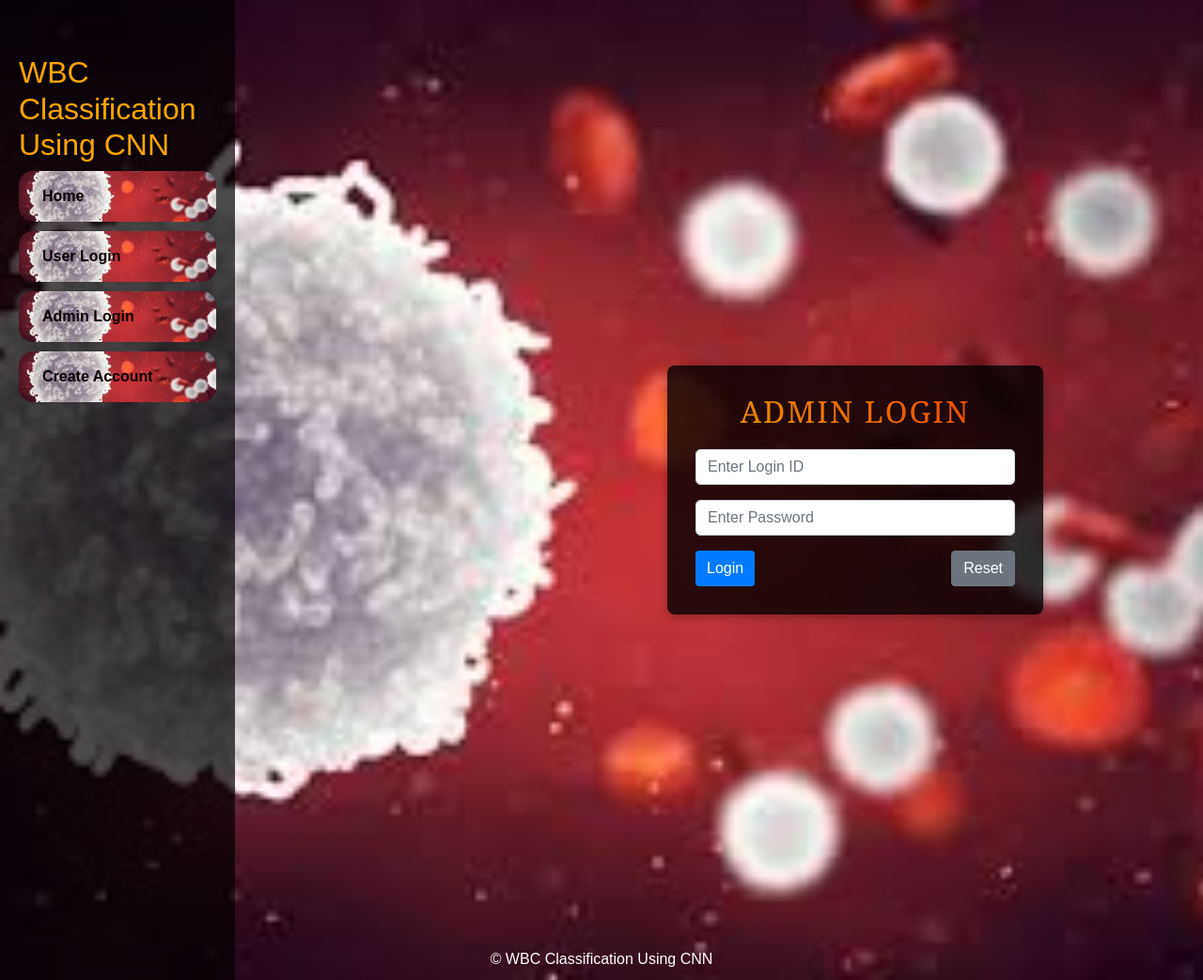
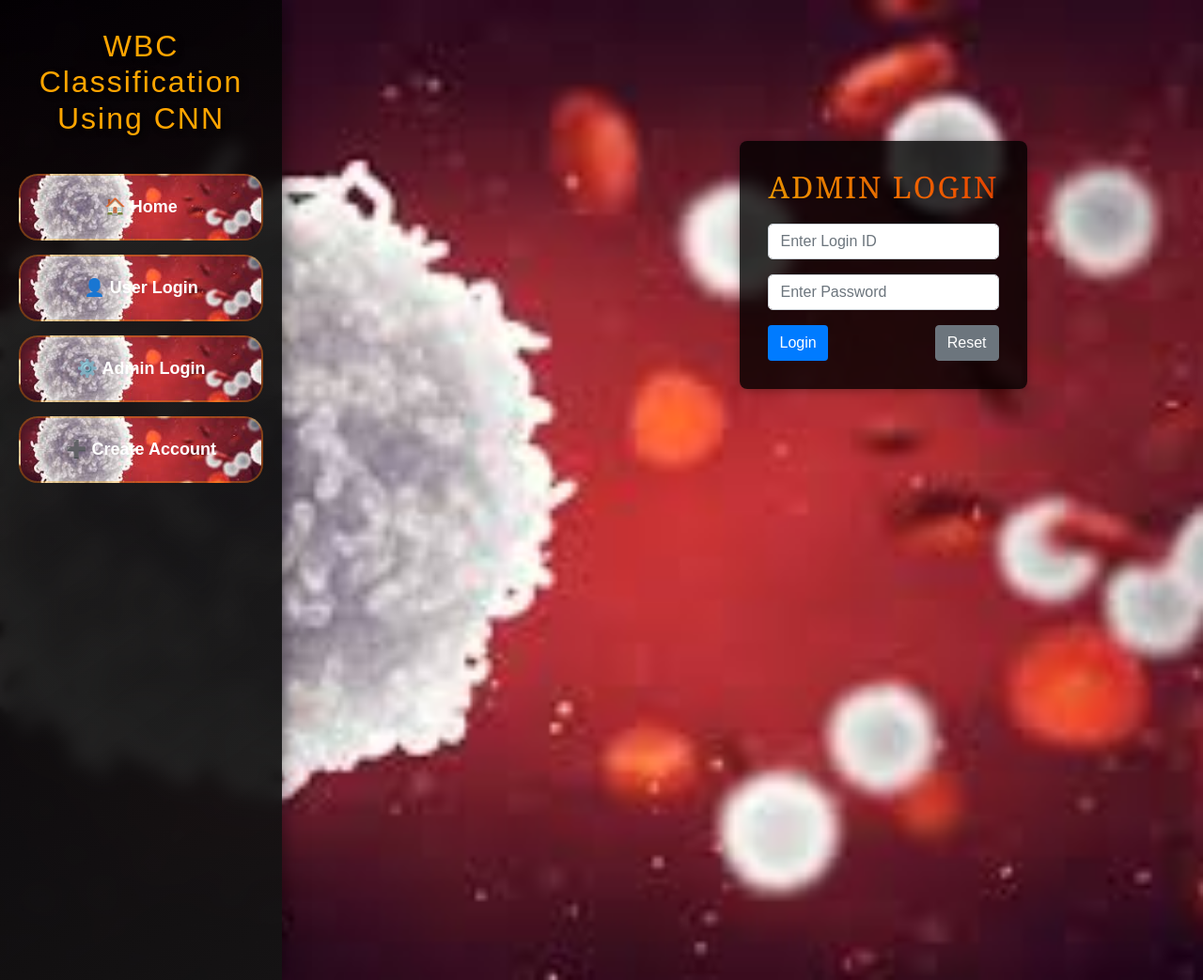
Before and after one commit to pallapothukavya/multiclass_classification_of_whitebloodcells, a Django app: page /Adminlogin/ in a window 1280 px wide. Shown: the whole page at 94% size. Run offline with Django 4.2, Linux system fonts and the light colour scheme; some libraries are stand-ins or nearby versions.

Commit message:
updated files

```diff
--- a/templates/base.html
+++ b/templates/base.html
@@ -4,107 +4,241 @@
 <html lang="en">
 <head>
     <meta charset="UTF-8">
-    <meta name="viewport" content="width=device-width, initial-scale=1.0">
-    <link href="https://maxcdn.bootstrapcdn.com/bootstrap/4.5.2/css/bootstrap.min.css" rel="stylesheet">
+    <meta name="viewport" content="width=device-width, initial-scale=1.0, maximum-scale=1.0, user-scalable=no">
+    <link href="https://cdn.jsdelivr.net/npm/bootstrap@4.6.2/dist/css/bootstrap.min.css" rel="stylesheet">
     <title>WBC Classification Using CNN</title>
     <style>
-        /* Exactly your old style */
+        * {
+            box-sizing: border-box;
+        }
+
+        html, body {
+            margin: 0;
+            padding: 0;
+            height: 100%;
+            overflow-x: hidden;
+            font-family: 'Segoe UI', Tahoma, Geneva, Verdana, sans-serif;
+        }
+
         body {
-            display: flex;
-            min-height: 100vh;
-            margin: 0;
             background-image: url("{% static 'wbc image.jpeg' %}");
             background-size: cover;
             background-position: center;
+            background-attachment: fixed;
             color: white;
+            display: flex;
+            flex-direction: column;
+            min-height: 100vh;
         }
 
         .sidebar {
-            min-width: 250px;
-            background-color: rgba(0, 0, 0, 0.7);
-            padding: 20px;
+            width: 280px;
+            background: linear-gradient(145deg, rgba(0,0,0,0.85), rgba(20,20,20,0.95));
+            backdrop-filter: blur(10px);
+            padding: 30px 20px;
             position: fixed;
-            height: 100%;
+            height: 100vh;
+            left: 0;
+            top: 0;
+            z-index: 1000;
+            box-shadow: 2px 0 20px rgba(0,0,0,0.5);
+            overflow-y: auto;
         }
+
         .content {
-            flex-grow: 1;
-            padding: 20px;
-            margin-left: 270px;
-            background-color: transparent;
-            border-radius: 10px;
+            flex: 1;
+            margin-left: 280px;
+            padding: 40px;
+            min-height: 100vh;
+            position: relative;
         }
 
         .nav-link {
-            margin-bottom: 10px;
-            color: rgb(12, 2, 2);
-            font-weight: bold;
-            padding: 15px 25px;
-            border-radius: 15px;
+            display: block;
+            margin-bottom: 15px;
+            color: #fff;
+            font-weight: 600;
+            padding: 18px 25px;
+            border-radius: 20px;
+            text-decoration: none;
+            font-size: 16px;
+            background: linear-gradient(45deg, rgba(255,165,0,0.2), rgba(255,215,0,0.1));
+            background-image: url("{% static 'wbc image.jpeg' %}");
             background-size: cover;
             background-position: center;
-            transition: background-color 0.3s, color 0.3s, border 0.3s, transform 0.2s;
+            background-blend-mode: overlay;
+            border: 2px solid rgba(255,165,0,0.3);
+            transition: all 0.3s ease;
+            text-align: center;
+            position: relative;
+            overflow: hidden;
         }
-        .nav-link.home      { background-image: url("{% static 'wbc image.jpeg' %}"); }
-        .nav-link.user-login { background-image: url("{% static 'wbc image.jpeg' %}"); }
-        .nav-link.admin-login { background-image: url("{% static 'wbc image.jpeg' %}"); }
-        .nav-link.create-account { background-image: url("{% static 'wbc image.jpeg' %}"); }
+
+        .nav-link::before {
+            content: '';
+            position: absolute;
+            top: 0;
+            left: -100%;
+            width: 100%;
+            height: 100%;
+            background: linear-gradient(90deg, transparent, rgba(255,255,255,0.3), transparent);
+            transition: left 0.5s;
+        }
+
+        .nav-link:hover::before {
+            left: 100%;
+        }
 
         .nav-link:hover {
             color: #FFD700;
-            background-color: rgba(255, 255, 255, 0.2);
-            transform: scale(1.05);
+            background: linear-gradient(45deg, rgba(255,165,0,0.4), rgba(255,215,0,0.3));
+            border-color: #FFD700;
+            transform: translateX(10px) scale(1.02);
+            box-shadow: 0 10px 30px rgba(255,165,0,0.4);
         }
 
         h2 {
             color: #FFA500;
-            text-shadow: 2px 2px 4px rgba(0, 0, 0, 0.7);
+            text-shadow: 3px 3px 6px rgba(0,0,0,0.8);
+            font-size: 28px;
+            margin-bottom: 40px;
+            text-align: center;
+            letter-spacing: 2px;
         }
 
         footer {
             text-align: center;
-            position: absolute;
-            bottom: 10px;
-            left: 0;
-            right: 0;
-            color: white;
+            padding: 20px;
+            background: rgba(0,0,0,0.8);
+            margin-top: auto;
+            width: 100%;
+            font-size: 14px;
         }
 
+        /* LAPTOP & TABLET (992px and up) */
+        @media (min-width: 992px) {
+            .sidebar {
+                width: 300px;
+            }
+            .content {
+                margin-left: 300px;
+                padding: 50px;
+            }
+            .nav-link {
+                font-size: 18px;
+                padding: 20px 30px;
+            }
+            h2 {
+                font-size: 32px;
+            }
+        }
 
-        /* --------------------------
-           ONLY MOBILE FIX (no change on laptop)
-           -------------------------- */
+        /* TABLET (768px - 991px) */
+        @media (max-width: 991.98px) and (min-width: 768px) {
+            .sidebar {
+                width: 260px;
+            }
+            .content {
+                margin-left: 260px;
+                padding: 30px;
+            }
+        }
+
+        /* MOBILE LARGE (576px - 767px) */
         @media (max-width: 767.98px) {
             body {
                 flex-direction: column;
-                display: block; /* Override your flex */
             }
+
             .sidebar {
-                position: static;
-                min-width: 100%;
+                position: relative;
+                width: 100%;
                 height: auto;
-                top: 0;
-                left: 0;
+                padding: 20px;
+                margin-bottom: 20px;
             }
+
             .content {
                 margin-left: 0;
+                padding: 20px;
+                order: 2;
+            }
+
+            h2 {
+                font-size: 24px;
+                margin-bottom: 25px;
+            }
+
+            .nav-link {
+                font-size: 16px;
+                padding: 15px 20px;
+                margin-bottom: 12px;
+            }
+
+            footer {
+                order: 3;
+            }
+        }
+
+        /* MOBILE MEDIUM (375px - 575px) */
+        @media (max-width: 575.98px) {
+            .content {
                 padding: 15px;
             }
-            footer {
-                position: static;
-                margin-top: 10px;
+
+            h2 {
+                font-size: 22px;
             }
+
+            .nav-link {
+                font-size: 15px;
+                padding: 14px 18px;
+            }
+
+            .sidebar {
+                padding: 15px;
+            }
+        }
+
+        /* MOBILE SMALL (320px and below) */
+        @media (max-width: 374.98px) {
+            h2 {
+                font-size: 20px;
+                letter-spacing: 1px;
+            }
+
+            .nav-link {
+                font-size: 14px;
+                padding: 12px 15px;
+            }
+
+            .content {
+                padding: 10px;
+            }
+        }
+
+        /* PERFECT RESPONSIVE IMAGE HANDLING */
+        @media (-webkit-min-device-pixel-ratio: 2), (min-resolution: 192dpi) {
+            body {
+                background-image: url("{% static 'wbc image@2x.jpeg' %}");
+            }
+        }
+
+        /* PREVENT ZOOM ON INPUT FOCUS (iOS Safari) */
+        input, select, textarea {
+            font-size: 16px;
         }
     </style>
 </head>
 <body>
     <div class="sidebar">
-        <h2><br>WBC<br>Classification<br>Using CNN</h2>
-        <div class="nav flex-column">
-            <a class="nav-link home" href="{% url 'index' %}">Home</a>
-            <a class="nav-link user-login" href="{% url 'UserLogin' %}">User Login</a>
-            <a class="nav-link admin-login" href="{% url 'AdminLogin' %}">Admin Login</a>
-            <a class="nav-link create-account" href="{% url 'UserRegisterForm' %}">Create Account</a>
-        </div>
+        <h2>WBC<br>Classification<br>Using CNN</h2>
+        <nav class="nav flex-column">
+            <a class="nav-link home" href="{% url 'index' %}">🏠 Home</a>
+            <a class="nav-link user-login" href="{% url 'UserLogin' %}">👤 User Login</a>
+            <a class="nav-link admin-login" href="{% url 'AdminLogin' %}">⚙️ Admin Login</a>
+            <a class="nav-link create-account" href="{% url 'UserRegisterForm' %}">➕ Create Account</a>
+        </nav>
     </div>
 
     <div class="content">
@@ -113,11 +247,37 @@
     </div>
 
     <footer>
-        &copy; WBC Classification Using CNN
+        &copy; 2026 WBC Classification Using CNN | All Rights Reserved
     </footer>
 
-    <script src="https://code.jquery.com/jquery-3.5.1.slim.min.js"></script>
-    <script src="https://cdn.jsdelivr.net/npm/@popperjs/core@2.9.3/dist/umd/popper.min.js"></script>
-    <script src="https://maxcdn.bootstrapcdn.com/bootstrap/4.5.2/js/bootstrap.min.js"></script>
+    <!-- Updated CDN Links for Better Performance -->
+    <script src="https://cdn.jsdelivr.net/npm/jquery@3.6.0/dist/jquery.slim.min.js"></script>
+    <script src="https://cdn.jsdelivr.net/npm/@popperjs/core@2.11.6/dist/umd/popper.min.js"></script>
+    <script src="https://cdn.jsdelivr.net/npm/bootstrap@4.6.2/dist/js/bootstrap.bundle.min.js"></script>
+
+    <script>
+        // Prevent zoom on double-tap and pinch
+        let lastTouchEnd = 0;
+        document.addEventListener('touchend', function (event) {
+            const now = (new Date()).getTime();
+            if (now - lastTouchEnd <= 300) {
+                event.preventDefault();
+            }
+            lastTouchEnd = now;
+        }, false);
+
+        // Smooth scroll prevention
+        document.addEventListener('wheel', function(e) {
+            e.preventDefault();
+        }, { passive: false });
+
+        // Dynamic height adjustment
+        function adjustLayout() {
+            const vh = window.innerHeight * 0.01;
+            document.documentElement.style.setProperty('--vh', `${vh}px`);
+        }
+        window.addEventListener('resize', adjustLayout);
+        adjustLayout();
+    </script>
 </body>
 </html>
```
